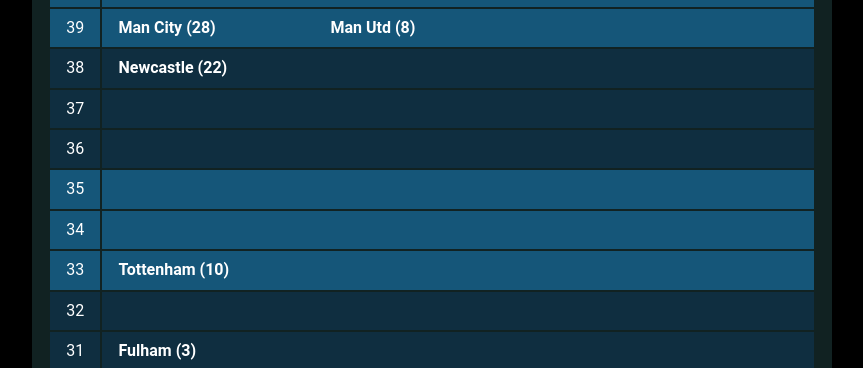
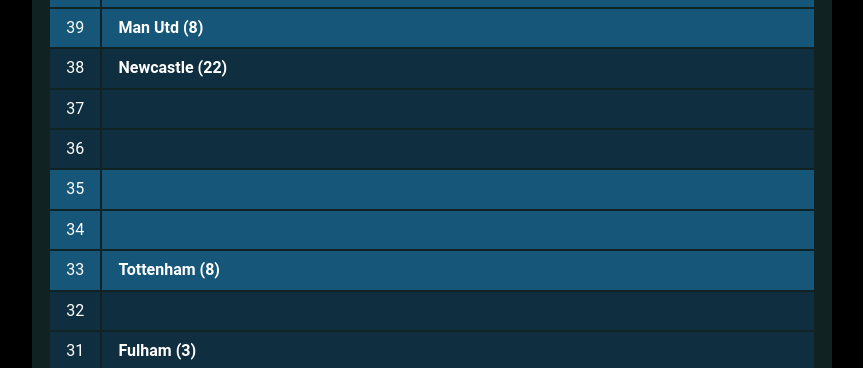
Before and after one commit to muru/muru.github.io, a Jekyll site: the page built from resources.md, in a window 1280 px wide and 900 px high, scrolled down 1800 px. Shown: the top 368 px of the window, without its empty margins (208-1071 px from the left). Built offline with Jekyll 4.4.1, drawn with Linux system fonts in a browser that asks for light colours; some web fonts are replaced; some of the changed text lies outside the part shown.

Commit message:
updated cann-table: Sat 21 Jan 00:03:37 JST 2023

```diff
--- a/cann-table.html
+++ b/cann-table.html
@@ -29,6 +29,7 @@
 	<tr class="cann-row-2">
 		<td class="cann-point"> 42 </td>
 		<td class="cann-clubs">
+			<span class="club-name"> Man City (30) </span>
 		</td>
  	</tr>
 	<tr class="cann-row-1">
@@ -44,7 +45,6 @@
 	<tr class="cann-row-1">
 		<td class="cann-point"> 39 </td>
 		<td class="cann-clubs">
-			<span class="club-name"> Man City (28) </span>
 			<span class="club-name"> Man Utd (8) </span>
 		</td>
  	</tr>
@@ -77,7 +77,7 @@
 	<tr class="cann-row-1">
 		<td class="cann-point"> 33 </td>
 		<td class="cann-clubs">
-			<span class="club-name"> Tottenham (10) </span>
+			<span class="club-name"> Tottenham (8) </span>
 		</td>
  	</tr>
 	<tr class="cann-row-2">
```
Also changed, not shown: other parts of cann-table.html (+1 -1 lines).
